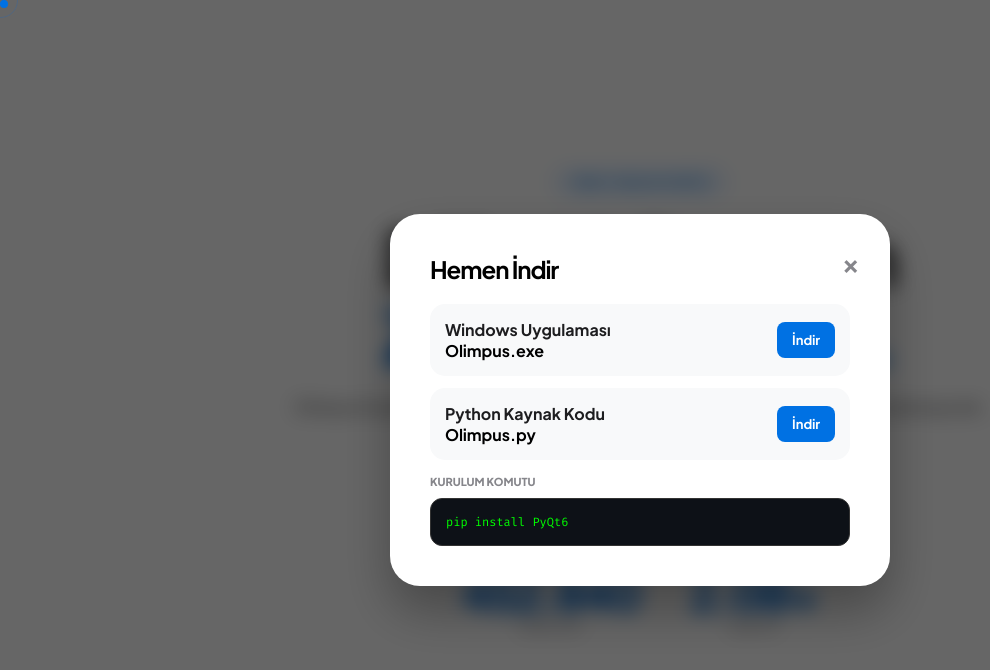
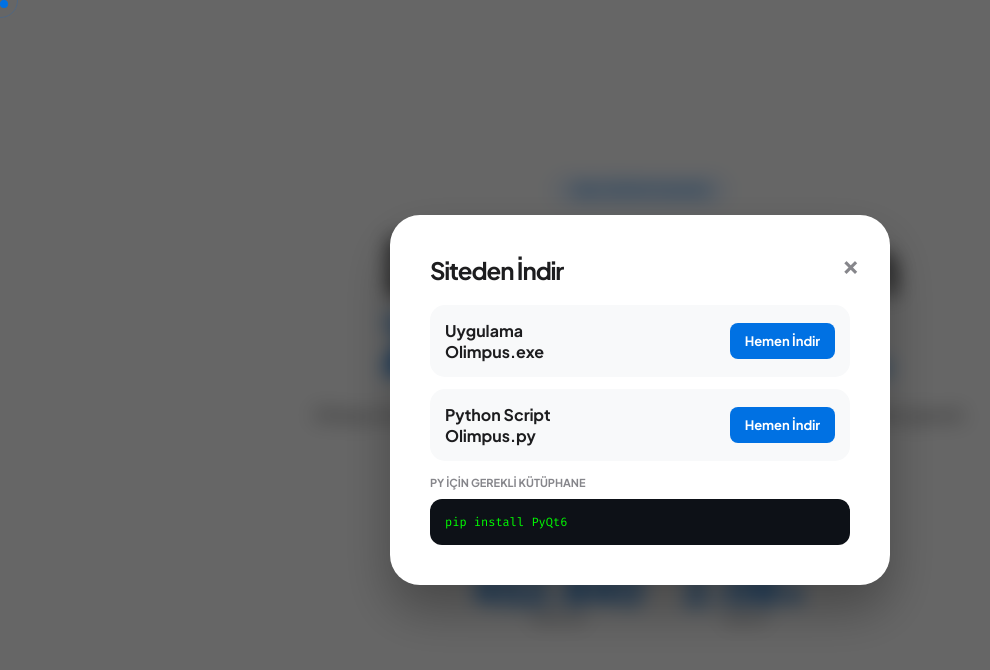
Before and after one commit to charlescalvin334/GithubSiteOlimpusApp, a plain HTML site: page index.html in a window 1280 px wide. Both pictures are taken after a click on the button "Şimdi İndir!". Shown: the whole page, without its empty margins (0-990 px from the left). Drawn offline with Linux system fonts and the light colour scheme.

Commit message:
Update index.html

```diff
--- a/index.html
+++ b/index.html
@@ -6,10 +6,11 @@
     <title>Olimpus Guard | Yerli Sistem Muhafızı</title>
     <link href="https://fonts.googleapis.com/css2?family=Plus+Jakarta+Sans:wght@400;600;700;800&family=Fira+Code:wght@400;600&display=swap" rel="stylesheet">
     <style>
-        :root { --primary: #0071E3; --primary-hover: #005BB7; --text: #1d1d1f; --bg: #ffffff; --gray: #86868b; --dark: #0d1117; }
+        :root { --primary: #0071E3; --text: #1d1d1f; --bg: #ffffff; --gray: #86868b; --dark: #0d1117; }
         * { margin: 0; padding: 0; box-sizing: border-box; font-family: 'Plus Jakarta Sans', sans-serif; cursor: none !important; }
         body { background-color: var(--bg); color: var(--text); overflow-x: hidden; }
 
+        /* Arkaplan Efekti */
         #code-canvas { position: fixed; inset: 0; z-index: 1; opacity: 0.12; pointer-events: none; }
 
         /* Cursors */
@@ -28,32 +29,22 @@
         h1 { font-size: clamp(35px, 7vw, 75px); font-weight: 800; letter-spacing: -3px; line-height: 1.05; margin-bottom: 20px; }
         .btn-group { display: flex; gap: 15px; margin-top: 30px; flex-wrap: wrap; justify-content: center; }
 
-        /* ÖZEL İNDİR BUTONU EFEKTİ */
-        .btn { padding: 18px 40px; border-radius: 16px; text-decoration: none; font-weight: 700; transition: all 0.4s cubic-bezier(0.175, 0.885, 0.32, 1.275); font-size: 16px; border: none; display: inline-block; position: relative; z-index: 101; pointer-events: auto !important; }
-
+        /* Butonlar - Tıklama Alanı Optimize Edildi */
+        .btn { padding: 18px 35px; border-radius: 14px; text-decoration: none; font-weight: 700; transition: 0.3s; font-size: 16px; border: none; display: inline-block; position: relative; z-index: 101; pointer-events: auto !important; }
         .btn-primary { background: var(--primary); color: white; }
-
-        /* HOVER (ÜSTÜNE GELİNCE) DEĞİŞİM */
-        .btn-primary:hover {
-            background: var(--primary-hover);
-            transform: translateY(-8px) scale(1.05);
-            box-shadow: 0 20px 40px rgba(0, 113, 227, 0.4);
-            letter-spacing: 0.5px;
-        }
-
         .btn-secondary { background: #f2f2f7; color: #000; }
-        .btn-secondary:hover { background: #e5e5ea; transform: translateY(-5px); }
+        .btn:hover { transform: translateY(-5px); box-shadow: 0 10px 20px rgba(0,0,0,0.1); }
 
         /* İndirme Paneli */
         #download-modal { position: fixed; inset: 0; background: rgba(0,0,0,0.6); backdrop-filter: blur(10px); display: none; align-items: center; justify-content: center; z-index: 500000; }
         .modal-card { background: white; width: 95%; max-width: 500px; padding: 40px; border-radius: 30px; position: relative; box-shadow: 0 25px 50px rgba(0,0,0,0.3); pointer-events: auto; }
         .download-item { background: #f8f9fa; padding: 15px; border-radius: 15px; margin-bottom: 12px; display: flex; align-items: center; justify-content: space-between; }
 
-        .dl-btn { background: var(--primary); color: white; padding: 10px 15px; border-radius: 8px; font-size: 13px; text-decoration: none; font-weight: 700; transition: 0.3s; }
-        .dl-btn:hover { background: var(--primary-hover); transform: scale(1.05); }
+        /* Direkt Dosyadan İndirme Butonları */
+        .dl-btn { background: var(--primary); color: white; padding: 10px 15px; border-radius: 8px; font-size: 13px; text-decoration: none; font-weight: 700; z-index: 500001; pointer-events: auto; }
 
-        .pip-box { background: var(--dark); color: #00ff00; padding: 15px; border-radius: 12px; font-family: 'Fira Code', monospace; font-size: 12px; text-align: left; margin-top: 10px; border: 1px solid #333; }
-        .close-modal { position: absolute; top: 20px; right: 20px; font-size: 28px; color: var(--gray); font-weight: bold; cursor: none !important; padding: 10px; z-index: 500002; pointer-events: auto; }
+        .pip-box { background: var(--dark); color: #00ff00; padding: 15px; border-radius: 12px; font-family: 'Fira Code', monospace; font-size: 12px; text-align: left; margin-top: 10px; }
+        .close-modal { position: absolute; top: 20px; right: 20px; font-size: 28px; color: var(--gray); font-weight: bold; padding: 10px; z-index: 500002; pointer-events: auto; }
 
         @keyframes shake { 0%, 100% { transform: translate(0, 0); } 25% { transform: translate(-3px, 3px); } 75% { transform: translate(3px, -3px); } }
     </style>
@@ -72,20 +63,20 @@
     <div id="download-modal">
         <div class="modal-card">
             <span class="close-modal" onclick="toggleModal()">&times;</span>
-            <h2 style="margin-bottom: 20px; letter-spacing: -1px; color:#000;">Hemen İndir</h2>
+            <h2 style="margin-bottom: 20px; letter-spacing: -1px;">Siteden İndir</h2>
 
             <div class="download-item">
-                <div style="text-align:left;"><h4>Windows Uygulaması</h4><p style="font-weight:700; color:#000;">Olimpus.exe</p></div>
-                <a href="./Olimpus.exe" download="Olimpus.exe" class="dl-btn">İndir</a>
+                <div style="text-align:left;"><h4>Uygulama</h4><p style="font-weight:700;">Olimpus.exe</p></div>
+                <a href="./Olimpus.exe" download="Olimpus.exe" class="dl-btn">Hemen İndir</a>
             </div>
 
             <div class="download-item">
-                <div style="text-align:left;"><h4>Python Kaynak Kodu</h4><p style="font-weight:700; color:#000;">Olimpus.py</p></div>
-                <a href="./Olimpus.py" download="Olimpus.py" class="dl-btn">İndir</a>
+                <div style="text-align:left;"><h4>Python Script</h4><p style="font-weight:700;">Olimpus.py</p></div>
+                <a href="./Olimpus.py" download="Olimpus.py" class="dl-btn">Hemen İndir</a>
             </div>
 
             <div style="text-align: left; margin-top: 15px;">
-                <h4 style="color:var(--gray); font-size: 11px; margin-bottom: 5px; font-weight:800;">KURULUM KOMUTU</h4>
+                <h4 style="color:var(--gray); font-size: 11px; margin-bottom: 5px;">PY İÇİN GEREKLİ KÜTÜPHANE</h4>
                 <div class="pip-box">pip install PyQt6</div>
             </div>
         </div>
@@ -93,18 +84,18 @@
 
     <div id="main-content">
         <section class="hero">
-            <div style="background:#e8f3ff; color:var(--primary); padding:8px 20px; border-radius:100px; font-size:12px; font-weight:800; margin-bottom:20px; letter-spacing:1px;">YERLİ YAZILIM GÜCÜ</div>
+            <div style="background:#e8f3ff; color:var(--primary); padding:8px 20px; border-radius:100px; font-size:12px; font-weight:800; margin-bottom:20px;">YERLİ SİSTEM MUHAFIZI</div>
             <h1>Dijital Dünyanın <br> <span style="color:var(--primary)">Zırhlı Koruması.</span></h1>
-            <p>Olimpus Guard ile tanışın. Sisteminizi yavaşlatmadan, en yüksek koruma kalkanını devreye alın.</p>
+            <p>Olimpus Guard ile sisteminizi zararlı yazılımlardan koruyun. Hafif, hızlı ve tamamen güvenli.</p>
 
             <div class="btn-group">
                 <button onclick="toggleModal()" class="btn btn-primary">Şimdi İndir!</button>
                 <a href="https://github.com/charlescalvin334/OlimpusGuard" target="_blank" class="btn btn-secondary">GitHub Projesi</a>
             </div>
 
-            <div style="display: flex; gap: 50px; margin-top: 60px;">
-                <div style="text-align: center;"><h3 id="stat-threat" style="font-size: 45px; font-weight: 800; color: var(--primary); letter-spacing:-2px;">0</h3><p style="font-size: 10px; font-weight: 800; color: var(--gray); letter-spacing:1px;">ENGELLEDİ</p></div>
-                <div style="text-align: center;"><h3 id="stat-process" style="font-size: 45px; font-weight: 800; color: var(--primary); letter-spacing:-2px;">0</h3><p style="font-size: 10px; font-weight: 800; color: var(--gray); letter-spacing:1px;">DENETİM</p></div>
+            <div style="display: flex; gap: 40px; margin-top: 50px;">
+                <div style="text-align: center;"><h3 id="stat-threat" style="font-size: 40px; font-weight: 800; color: var(--primary);">0</h3><p style="font-size: 10px; font-weight: 800; color: var(--gray);">ENGELLEDİ</p></div>
+                <div style="text-align: center;"><h3 id="stat-process" style="font-size: 40px; font-weight: 800; color: var(--primary);">0</h3><p style="font-size: 10px; font-weight: 800; color: var(--gray);">DENETİM</p></div>
             </div>
         </section>
     </div>
@@ -115,7 +106,7 @@
         canvas.width = window.innerWidth; canvas.height = window.innerHeight;
         let isHacked = false, isTurbo = false, buffer = "";
 
-        const codeLines = ["Olimpus.Guard", "Shield.Active", "System.OK", "Scanning..."];
+        const codeLines = ["Olimpus.Guard", "Shield.Active", "System.Scan", "Safe.Boot"];
         let particles = [];
         for(let i=0; i<40; i++) particles.push({ x: Math.random()*canvas.width, y: Math.random()*canvas.height, text: codeLines[Math.floor(Math.random()*codeLines.length)], s: Math.random()*0.3+0.1 });
 
@@ -123,7 +114,7 @@
             ctx.clearRect(0,0,canvas.width, canvas.height);
             ctx.font = "10px 'Fira Code'";
             particles.forEach(p => {
-                ctx.fillStyle = isHacked ? "rgba(255,0,0,0.5)" : "rgba(0,113,227,0.15)";
+                ctx.fillStyle = isHacked ? "rgba(255,0,0,0.4)" : "rgba(0,113,227,0.12)";
                 ctx.fillText(p.text, p.x, p.y);
                 p.y -= isTurbo ? p.s*15 : p.s;
                 if(p.y < 0) p.y = canvas.height;
```
